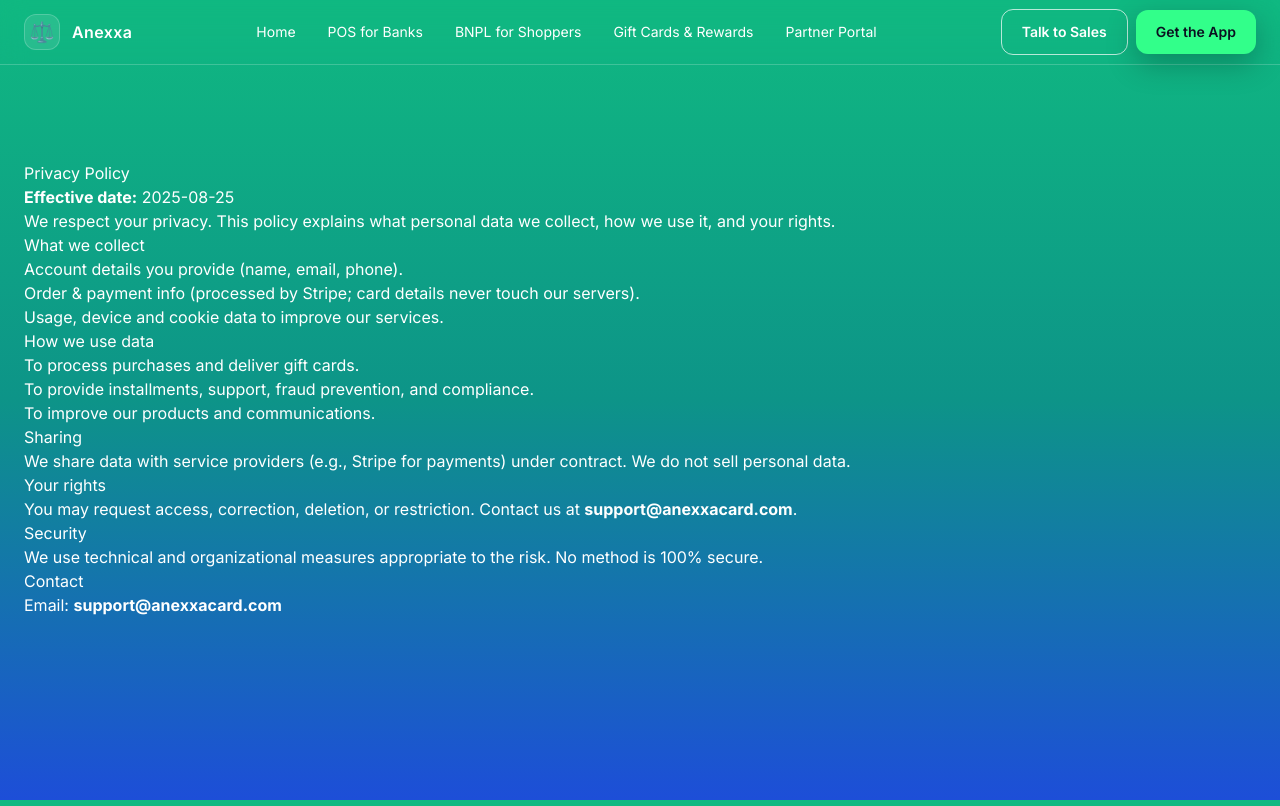
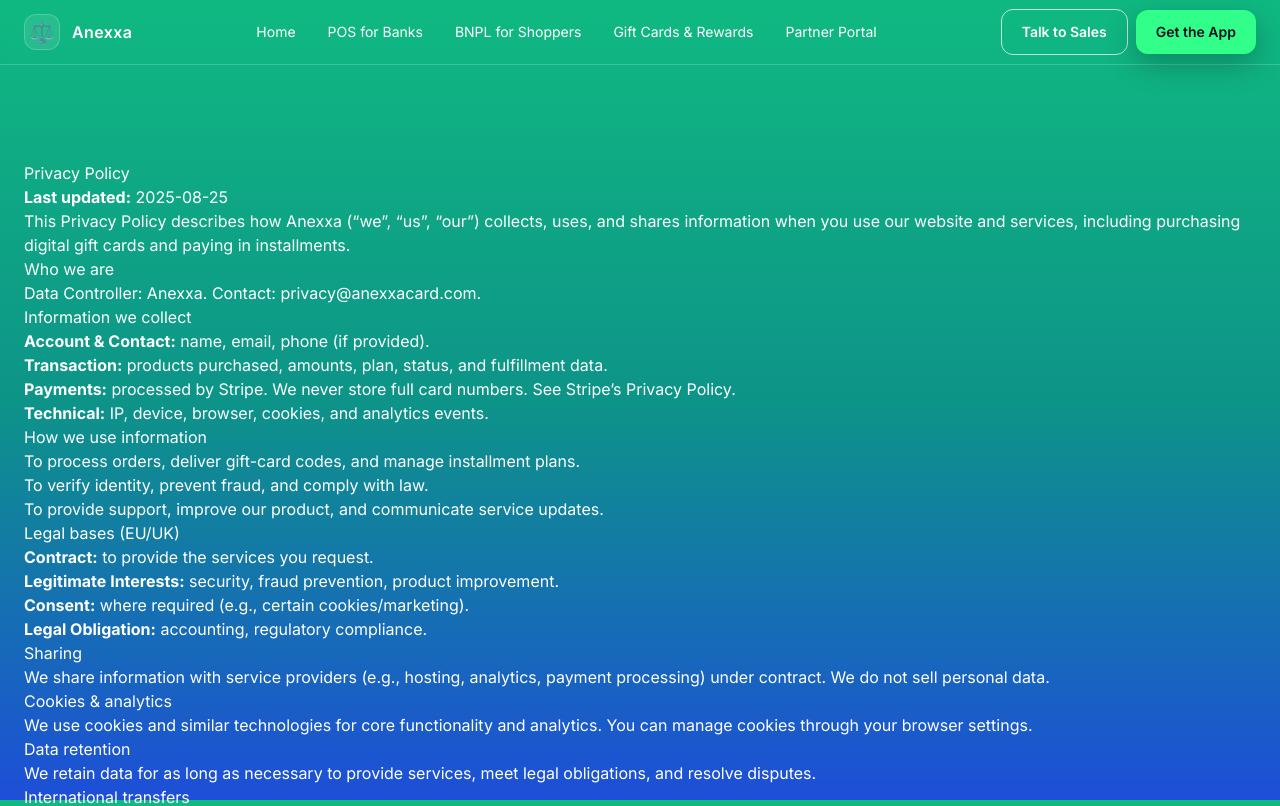
Before and after one commit to EylG2003/Anexxa-starter, a Next.js app: page /privacy in a window 1280 px wide. Shown: the top 806 px of the page. Built offline with nearby package versions, Linux system fonts and the light colour scheme.

Commit message:
legal: production-ready Privacy Policy + footer links; use SITE_URL

```diff
--- a/app/privacy/page.tsx
+++ b/app/privacy/page.tsx
@@ -1,32 +1,83 @@
 export const metadata = { title: "Privacy Policy — Anexxa" };
 
 export default function Page() {
-  const d = new Date();
+  const today = new Date().toISOString().slice(0,10);
   return (
     <main className="section container-xl prose prose-invert">
       <h1>Privacy Policy</h1>
-      <p><strong>Effective date:</strong> {d.toISOString().slice(0,10)}</p>
-      <p>We respect your privacy. This policy explains what personal data we collect, how we use it, and your rights.</p>
-      <h2>What we collect</h2>
+      <p><strong>Last updated:</strong> {today}</p>
+
+      <p>
+        This Privacy Policy describes how Anexxa (“we”, “us”, “our”) collects, uses, and shares
+        information when you use our website and services, including purchasing digital gift cards
+        and paying in installments.
+      </p>
+
+      <h2>Who we are</h2>
+      <p>
+        Data Controller: Anexxa. Contact: <a href="mailto:privacy@anexxacard.com">privacy@anexxacard.com</a>.
+      </p>
+
+      <h2>Information we collect</h2>
       <ul>
-        <li>Account details you provide (name, email, phone).</li>
-        <li>Order & payment info (processed by Stripe; card details never touch our servers).</li>
-        <li>Usage, device and cookie data to improve our services.</li>
+        <li><strong>Account & Contact:</strong> name, email, phone (if provided).</li>
+        <li><strong>Transaction:</strong> products purchased, amounts, plan, status, and fulfillment data.</li>
+        <li><strong>Payments:</strong> processed by Stripe. We never store full card numbers. See <a href="https://stripe.com/privacy">Stripe’s Privacy Policy</a>.</li>
+        <li><strong>Technical:</strong> IP, device, browser, cookies, and analytics events.</li>
       </ul>
-      <h2>How we use data</h2>
+
+      <h2>How we use information</h2>
       <ul>
-        <li>To process purchases and deliver gift cards.</li>
-        <li>To provide installments, support, fraud prevention, and compliance.</li>
-        <li>To improve our products and communications.</li>
+        <li>To process orders, deliver gift-card codes, and manage installment plans.</li>
+        <li>To verify identity, prevent fraud, and comply with law.</li>
+        <li>To provide support, improve our product, and communicate service updates.</li>
       </ul>
+
+      <h2>Legal bases (EU/UK)</h2>
+      <ul>
+        <li><strong>Contract:</strong> to provide the services you request.</li>
+        <li><strong>Legitimate Interests:</strong> security, fraud prevention, product improvement.</li>
+        <li><strong>Consent:</strong> where required (e.g., certain cookies/marketing).</li>
+        <li><strong>Legal Obligation:</strong> accounting, regulatory compliance.</li>
+      </ul>
+
       <h2>Sharing</h2>
-      <p>We share data with service providers (e.g., Stripe for payments) under contract. We do not sell personal data.</p>
+      <p>
+        We share information with service providers (e.g., hosting, analytics, payment processing) under contract.
+        We do not sell personal data.
+      </p>
+
+      <h2>Cookies & analytics</h2>
+      <p>
+        We use cookies and similar technologies for core functionality and analytics. You can manage cookies through your browser settings.
+      </p>
+
+      <h2>Data retention</h2>
+      <p>
+        We retain data for as long as necessary to provide services, meet legal obligations, and resolve disputes.
+      </p>
+
+      <h2>International transfers</h2>
+      <p>
+        Where data is transferred internationally, we use appropriate safeguards (e.g., SCCs) as required by law.
+      </p>
+
       <h2>Your rights</h2>
-      <p>You may request access, correction, deletion, or restriction. Contact us at <strong>support@anexxacard.com</strong>.</p>
-      <h2>Security</h2>
-      <p>We use technical and organizational measures appropriate to the risk. No method is 100% secure.</p>
+      <p>
+        Depending on your location, you may have rights to access, correct, delete, or restrict processing of your data,
+        and to object or request portability. Contact us at <a href="mailto:privacy@anexxacard.com">privacy@anexxacard.com</a>.
+      </p>
+
+      <h2>Children</h2>
+      <p>Our services are not directed to children under 13 (or the age required by local law).</p>
+
+      <h2>Changes</h2>
+      <p>
+        We may update this policy. Material changes will be posted on this page with a new “Last updated” date.
+      </p>
+
       <h2>Contact</h2>
-      <p>Email: <strong>support@anexxacard.com</strong></p>
+      <p>Email: <a href="mailto:privacy@anexxacard.com">privacy@anexxacard.com</a> · Support: <a href="mailto:support@anexxacard.com">support@anexxacard.com</a></p>
     </main>
   );
 }
--- a/lib/stripe.ts
+++ b/lib/stripe.ts
@@ -29,4 +29,4 @@ export const getWebhookSecret = () =>
 // Site URL
 export const SITE_URL =
   process.env.NEXT_PUBLIC_SITE_URL ||
-  'https://anexxa-starter-3imrhzr8i-judgegpts-projects.vercel.app';
+  'https://anexxa-starter.vercel.app';
```
